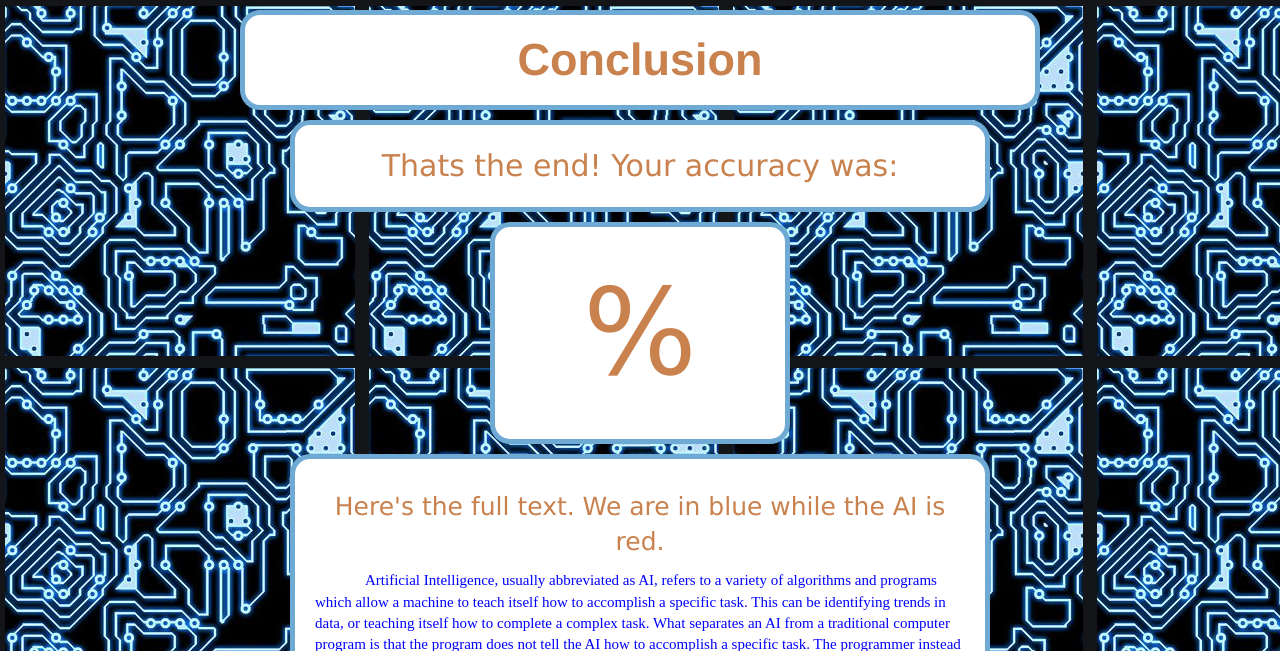
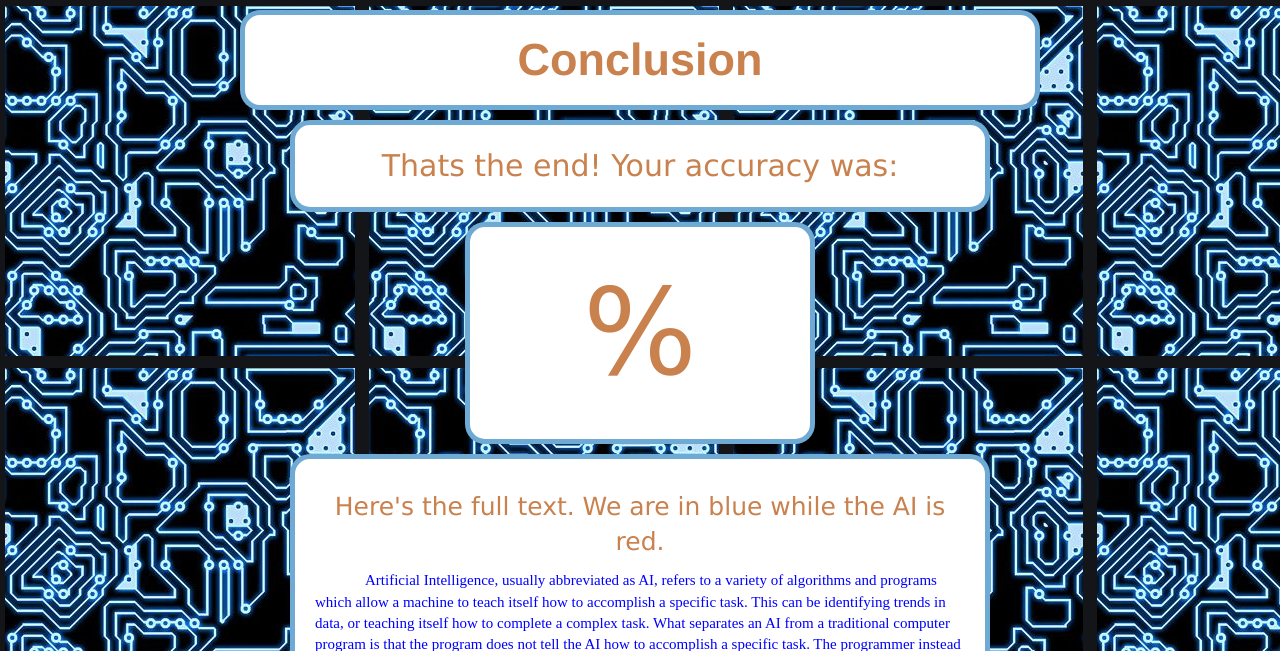
Before and after one commit to DanielBentleyMacLeod/EGR_final_project, a Flask app: template templates/end.html in a window 1280 px wide. Shown: the top 651 px of the page. Run offline with Flask 2, Linux system fonts and the light colour scheme; the template is opened without the code that fills it, so the values that code supplies are empty; some libraries are stand-ins or nearby versions.

Commit message:
Update end.html

```diff
--- a/templates/end.html
+++ b/templates/end.html
@@ -73,7 +73,7 @@
             Thats the end! Your accuracy was:
         </div>
 
-        <div class="box" style="max-width: 300px; font-size: 120px; font-family: Verdana; ">
+        <div class="box" style="max-width: 350px; font-size: 120px; font-family: Verdana; ">
             {{acc}}%
         </div>
 
```
